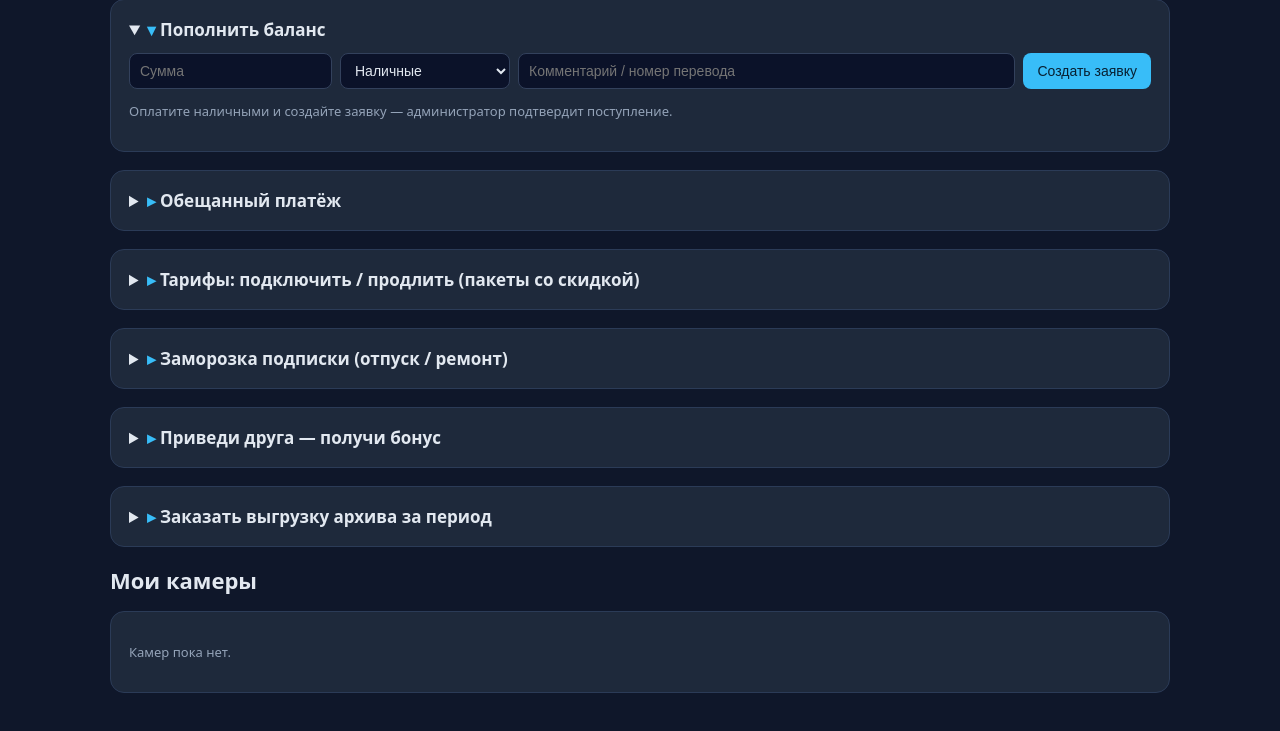
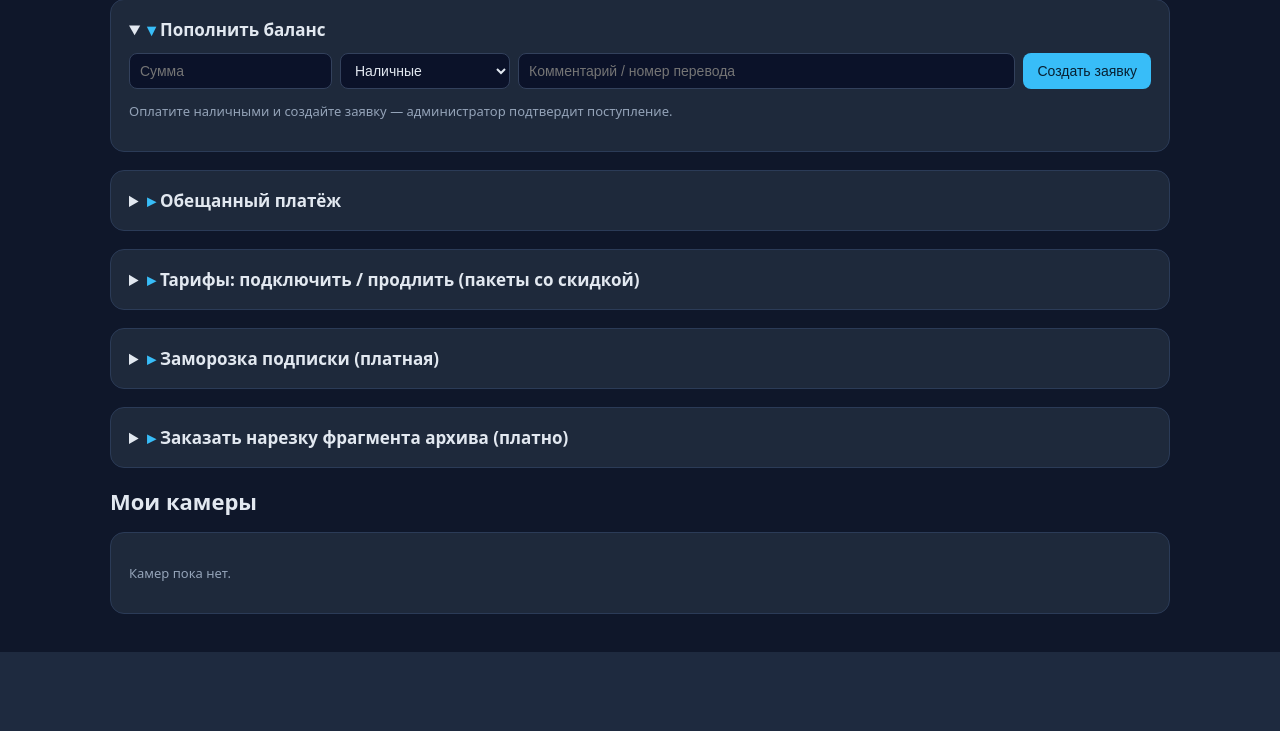
Before and after one commit to vasa57kam/cctv-deploy, a Flask app: page / in a window 1280 px wide. Shown: the part 245-976 px from the top of the page. After the commit the page ends 897 px from the top, so only its background shows below. Run offline with Flask 3, Linux system fonts and the light colour scheme; a user stored in the database is signed in; parts of the project's set-up code (start-up, migrations or seed data) failed here and were passed over.

Commit message:
Update dashboard.html

```diff
--- a/app/templates/dashboard.html
+++ b/app/templates/dashboard.html
@@ -41,7 +41,10 @@
 {% else %}
 <div class="card" id="subscribe">
   <h2>Подписка</h2>
-  {% if current_user.tariff %}
+  {% if freeze_now %}
+    <p><span class="badge warn">заморожена</span> до {{ freeze_now.freeze_to.strftime("%d.%m.%Y %H:%M") }}.
+       Доступ к камерам закрыт, запись архива продолжается.</p>
+  {% elif current_user.tariff %}
     <p>Тариф: <b>{{ current_user.tariff.name }}</b> (камер: {{ current_user.tariff.max_cameras }}, архив: {{ current_user.tariff.archive_days }} дн.)
        {% if sub_active %}<span class="badge ok">активна</span> до {{ current_user.subscription_ends_at.strftime("%d.%m.%Y %H:%M:%S") }}
        {% else %}<span class="badge bad">истекла</span>{% endif %}</p>
@@ -143,48 +146,38 @@
   </form></td></tr>
   {% endfor %}
 </table>
-<p class="muted">Пакет = предоплата за несколько месяцев со скидкой. Если на новом тарифе меньше камер, чем подключено, система попросит выбрать активные.</p>
+<p class="muted">Пакет = предоплата за несколько месяцев со скидкой. Если на новом тарифе меньше камер, система попросит выбрать активные.</p>
 </details>
 
 <details class="card" id="freeze">
-<summary>Заморозка подписки (отпуск / ремонт)</summary>
+<summary>Заморозка подписки (платная)</summary>
 <form method="post" action="{{ url_for('freeze_request') }}" class="formrow">
   <input name="days" value="7" placeholder="Дней (1–30)" style="width:150px">
   <button class="btn" type="submit">Запросить заморозку</button>
 </form>
-<p class="muted">Заморозку подтверждает администратор; срок подписки сдвигается на длительность заморозки. Во время заморозки списания не идут.</p>
+<p class="muted">Заморозка платная: {{ "%.0f"|format(freeze_price) }} ₽/день (списывается при подтверждении админом).
+   На время заморозки доступ к камерам закрывается и интервальные списания стоят на паузе,
+   НО запись архива продолжается — именно за хранение и взимается плата. Срок подписки сдвигается на длительность заморозки.</p>
 {% if my_freezes %}
-<table><tr><th>Период</th><th>Статус</th></tr>
+<table><tr><th>Период</th><th>Цена</th><th>Статус</th></tr>
 {% for f in my_freezes %}
 <tr><td>{{ f.freeze_from.strftime("%d.%m.%Y") }} — {{ f.freeze_to.strftime("%d.%m.%Y") }}</td>
+<td>{{ "%.0f"|format(f.price or 0) }} р.</td>
 <td>{% if f.status == "active" %}<span class="badge ok">действует</span>{% elif f.status == "pending" %}<span class="badge warn">на рассмотрении</span>{% else %}<span class="badge bad">отклонена</span>{% endif %}</td></tr>
 {% endfor %}</table>
 {% endif %}
 </details>
 
-<details class="card" id="referral">
-<summary>Приведи друга — получи бонус</summary>
-<p>Ваш код: <b>{{ referral_code }}</b></p>
-<p class="muted" style="word-break:break-all;">Ссылка: {{ url_for('referral_use', code=referral_code, _external=True) }}</p>
-<p class="muted">Друг передаёт код администратору при подключении. После его первого платежа администратор начислит бонус вам на баланс.</p>
-{% if my_referrals %}
-<table><tr><th>Друг</th><th>Статус</th></tr>
-{% for r in my_referrals %}
-<tr><td>{{ r.referee.username }}</td>
-<td>{% if r.status == "credited" %}<span class="badge ok">бонус начислен</span>{% else %}<span class="badge warn">ожидает первого платежа</span>{% endif %}</td></tr>
-{% endfor %}</table>
-{% endif %}
-</details>
-
 <details class="card" id="archive-request">
-<summary>Заказать выгрузку архива за период</summary>
+<summary>Заказать нарезку фрагмента архива (платно)</summary>
 <form method="post" action="{{ url_for('archive_order') }}" class="formrow">
   <select name="camera_id">{% for item in cam_items %}<option value="{{ item.camera.id }}">{{ item.camera.name }}</option>{% endfor %}</select>
   <input type="datetime-local" name="from_dt" required>
   <input type="datetime-local" name="to_dt" required>
   <button class="btn" type="submit">Заказать ({{ "%.0f"|format(archive_price) }} р.)</button>
 </form>
-<p class="muted">До 3 суток за заявку. После подтверждения администратором сумма спишется, файл появится в списке для скачивания.</p>
+<p class="muted">До 3 суток за заявку. Смотреть архив целиком можно бесплатно в плеере на странице камеры;
+   нарезка точного фрагмента файлом — платная услуга администратора.</p>
 {% if archive_orders %}
 <table><tr><th>ID</th><th>Камера</th><th>Период</th><th>Цена</th><th>Статус</th><th></th></tr>
 {% for o in archive_orders %}
```
